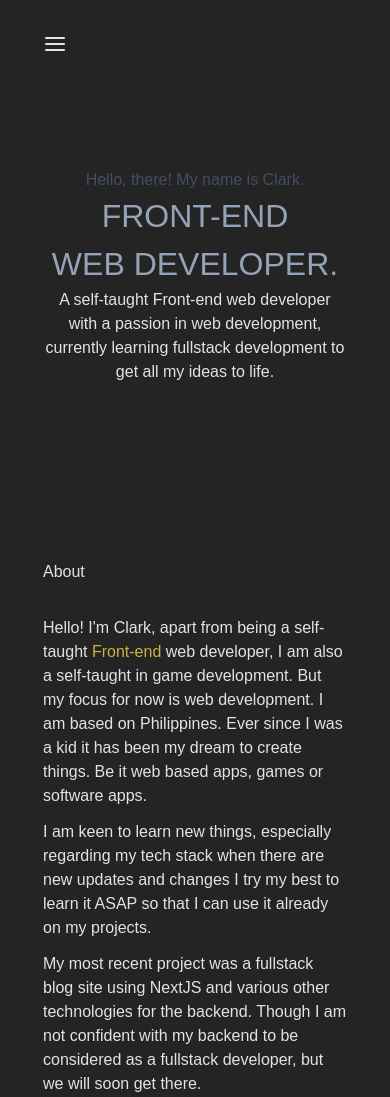
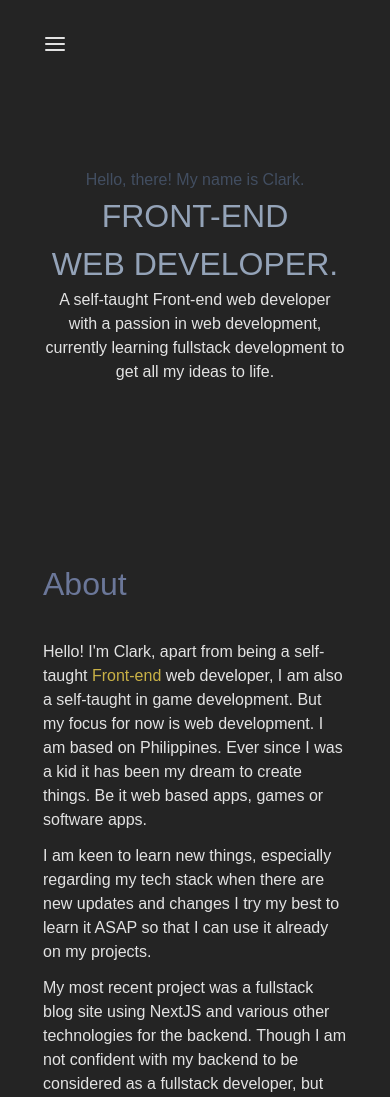
Before and after one commit to J0hnux/react-portfolio, a React (Vite) app: page / in a window 390 px wide. Shown: the top 1097 px of the page. Built offline with nearby package versions, Linux system fonts and the light colour scheme.

Commit message:
Fixed various media query styles

```diff
--- a/src/components/About.scss
+++ b/src/components/About.scss
@@ -10,10 +10,12 @@
     p {
         margin: 0.75rem 0;
     }
-}
 
-.frontend__color {
-    color: red;
+    .about__left {
+        h1 {
+            color: $clr-sectionheader;
+        }
+    }
 }
 
 .tech__stack {
@@ -49,6 +51,10 @@
     .about {
 
         .about__left {
+            h1 {
+                font-size: 2rem;
+            }
+
             h3 {
                 margin-bottom: 1rem;
             }
```
